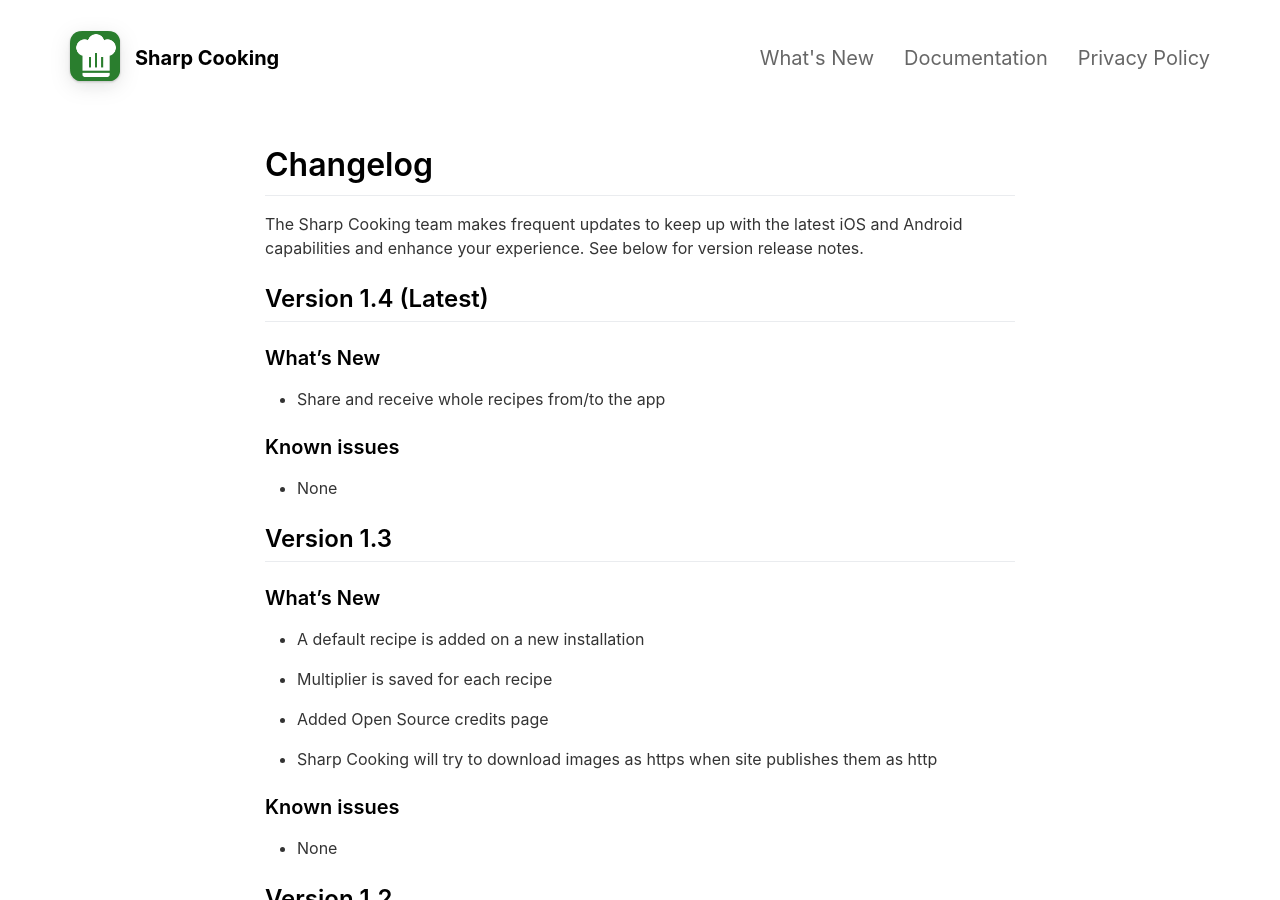
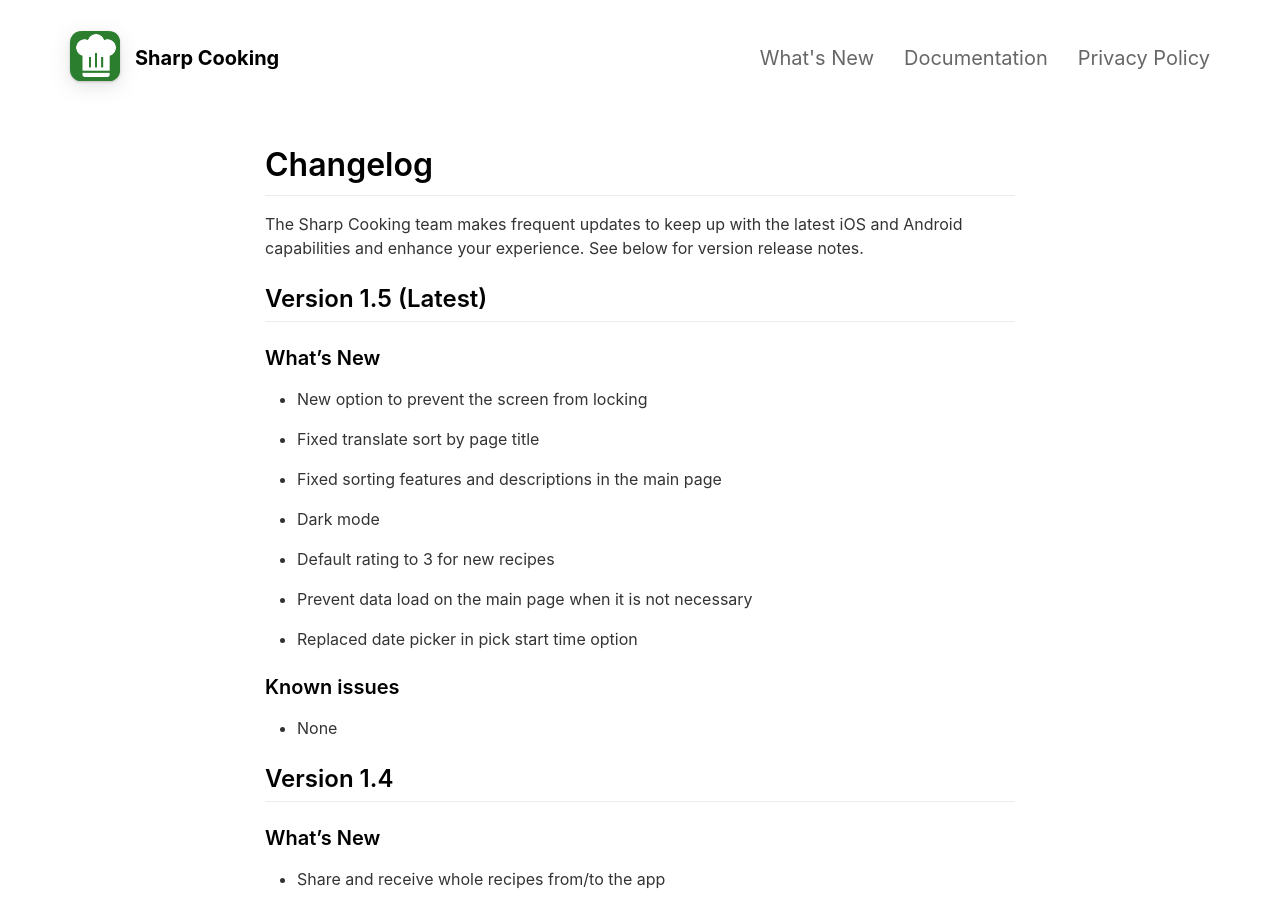
Before and after one commit to jlucaspains/sharp-cooking-pages, a Jekyll site: the page built from _pages/changelog.md, in a window 1280 px wide and 900 px high. Built offline with Jekyll 4.4.1, drawn with Linux system fonts in a browser that asks for light colours; nearby versions of some CDN libraries; some of the changed text lies outside the part shown.

Commit message:
Preparation for new version

```diff
--- a/_data/releasenotes_enUS.json
+++ b/_data/releasenotes_enUS.json
@@ -65,12 +65,28 @@
     },
     {
         "version": "1.4",
-        "latest": true,
+        "latest": false,
         "new": [
             "Share and receive whole recipes from/to the app"
         ],
         "knownIssues": [
             "None"
         ]
+    },
+    {
+        "version": "1.5",
+        "latest": true,
+        "new": [
+            "New option to prevent the screen from locking",
+            "Fixed translate sort by page title",
+            "Fixed sorting features and descriptions in the main page",
+            "Dark mode",
+            "Default rating to 3 for new recipes",
+            "Prevent data load on the main page when it is not necessary",
+            "Replaced date picker in pick start time option"
+        ],
+        "knownIssues": [
+            "None"
+        ]
     }
 ]
--- a/_pages/changelog.md
+++ b/_pages/changelog.md
@@ -26,8 +26,9 @@ The Sharp Cooking team makes frequent updates to keep up with the latest iOS and
 
 - (Released in v1.3) show default recipes on first install
 - (Released in v1.3) save last multiplier used for each recipe
-- (In Progress for v1.4) share recipe with image
-- (Not Started) sorting options
+- (Released in v1.4) share recipe with image
+- (Released in v1.5) sorting options
+- (Released in v1.5) dark mode
 - (Not Started) Picture gallery in a recipe
 - (Not Started) Automatic storage management of app images
 - (Not Started) Unit of measure conversions
--- a/_pages/documentation.md
+++ b/_pages/documentation.md
@@ -65,6 +65,7 @@ In version 1.1 we introduced an option where you can import recipes from support
 * [cafedelites.com](https://cafedelites.com/)
 * [www.delicious.com.au](https://www.delicious.com.au/)
 * [taste.com.au](https://taste.com.au/)
+* [recipes.anovaculinary.com](https://recipes.anovaculinary.com/)
 
 Don't see your favorite website on this list? Email [Our Support Team](mailto:lpains.wp@gmail.com) to request support for it.
 
@@ -72,7 +73,7 @@ The feature is very simple, you provide the URL of a recipe from any of the supp
 
 ![Android start time](/assets/images/android_import.gif){:class="doc-img"}
 
-### Sharing whole recipes
+## Sharing whole recipes
 
 The basic share functionality only shares the recipe text. While that is nicely formatted, it does not allow for easily importing the recipe directly into Sharp Cooking. Now, you can finally share recipes including ingredients, Step-by-step instructions, and picture. Sharing is as easy as it gets, from the recipe display, select the ellipsis button and select share recipe as file option. Depending on the platform, you may have different options to share. Regardless of how you choose to share, as long as the recipient can receive a .zip file and they have Sharp Cooking installed, it will work. We do, however, have a few suggestions below.
 
@@ -94,6 +95,23 @@ If you ever wanted to duplicate a recipe and make modifications to the copy, you
 ### Sharing your whole recipe book (tip)
 Backing up your recipes or sharing them use the same approach in Sharp Cooking. This gives you the ability to take a backup in Settings page and send the generated file to a friend or family (because nobody would share cooking secrets with anyone else, right?).
 
+## Dark Mode
+Go easy on your eyes with Dark Mode. Enable it in your device's settings and the app will respect it right away. For best results, please restart the app after changing the device's theme.
+
+In Android, go to Settings > Display > Dark Theme.
+
+In iOS, go to Settings > Display & Brightness > Appearance > Dark
+
+## Sorting recipes
+In the recipe list page you have the option to sort them by Title, Recently created or updated, and Rating. This allows you to see your recipes in whichever order you prefer.
+
+![Android sort recipe](/assets/images/android_newrecipe.png){:class="doc-img"}
+
+## Keeping screen on
+There is nothing more annoying than the phone screen shutting down while you are cooking and have something on your hands. You can now disable the screen lock right from the recipe display.
+
+![Android keep screen on](/assets/images/android_keepscreenon.png){:class="doc-img"}
+
 # FAQ
 ## Can I import recipes from websites?
 Yes! This feature was introduced in version 1.1.
```
Also changed, not shown: _data/releasenotes_ptBR.json (+15 -0 lines), assets/config/recipedownload.json (+0 -16 lines), assets/images/android_displayrecipe.png, assets/images/android_keepscreenon.png (added), assets/images/android_multiplier.gif, assets/images/android_newrecipe.png, assets/images/android_settings.png, assets/images/android_sort.png (added), assets/images/android_starttime.gif, assets/screenshot/_yourscreenshot.png (added), 1 other file.
